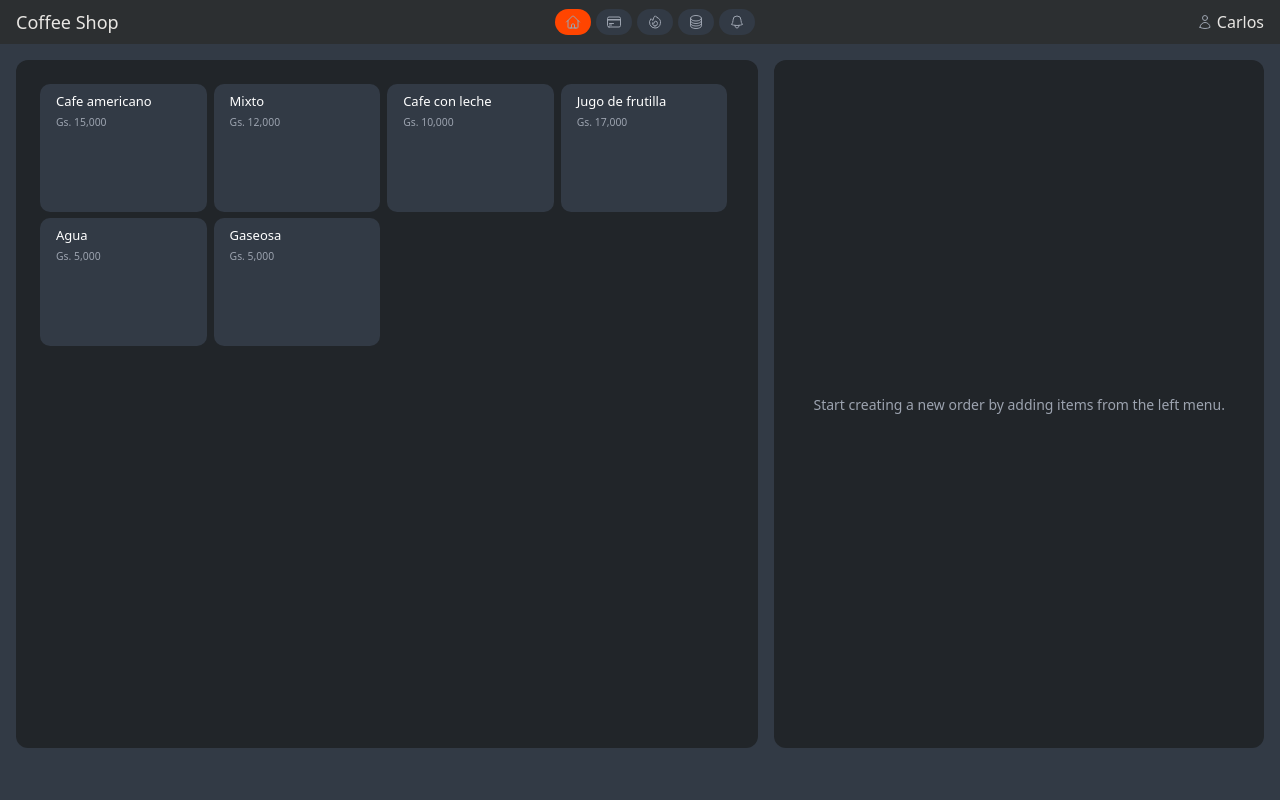
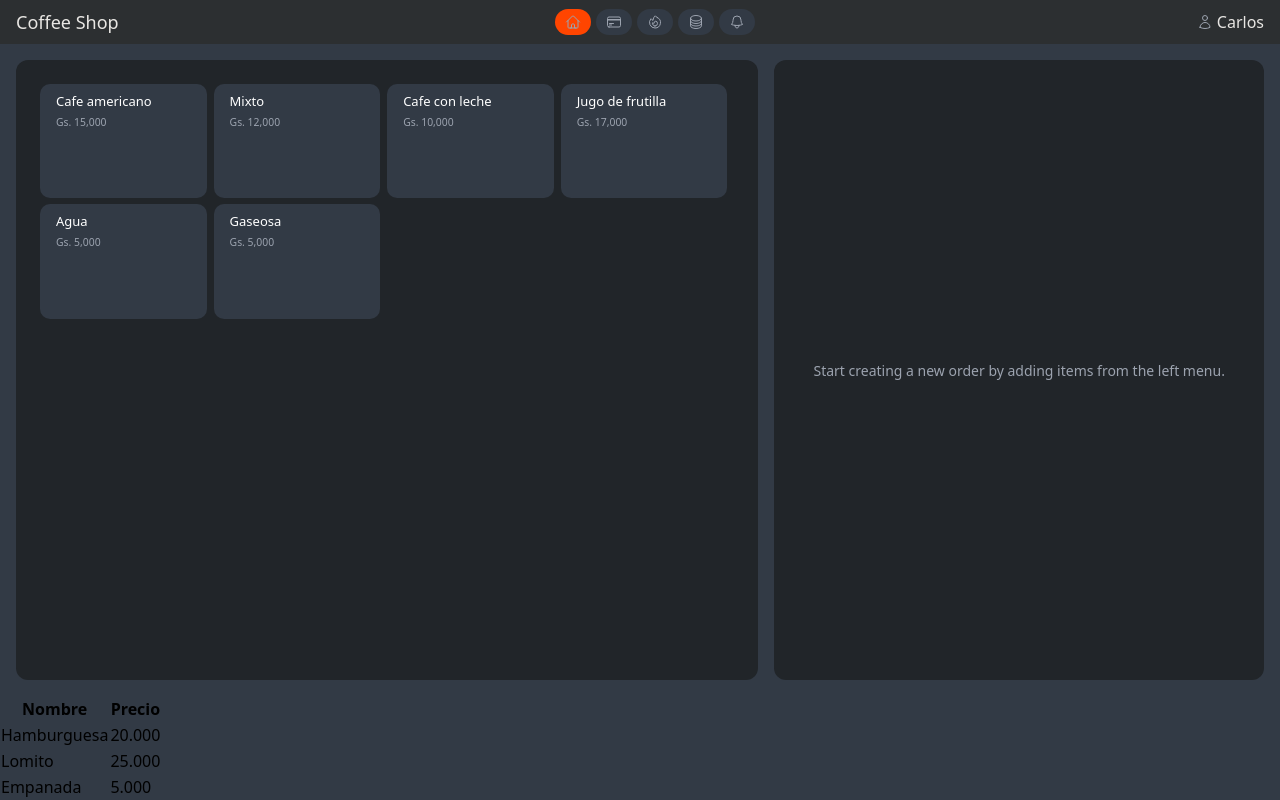
Before and after one commit to swnat/bootcamp-mitic, a React (Create React App) app: page /administrador/producto in a window 1280 px wide. Built offline with nearby package versions, Linux system fonts and the light colour scheme.

Commit message:
Crear paginas de administrador

```diff
--- a/package.json
+++ b/package.json
@@ -9,6 +9,7 @@
     "@testing-library/user-event": "^13.5.0",
     "react": "^18.2.0",
     "react-dom": "^18.2.0",
+    "react-router-dom": "^6.6.1",
     "react-scripts": "5.0.1",
     "web-vitals": "^2.1.4"
   },
--- a/src/App.js
+++ b/src/App.js
@@ -1,14 +1,25 @@
-import { useState } from "react"
-import {HomeIcon, FireIcon, BellIcon, CreditCardIcon, UserIcon, CircleStackIcon } from "@heroicons/react/24/outline"
+import { useState } from "react";
+import {
+  HomeIcon,
+  FireIcon,
+  BellIcon,
+  CreditCardIcon,
+  UserIcon,
+  CircleStackIcon,
+} from "@heroicons/react/24/outline";
 
-import Orders from "./components/Orders"
-import "./App.css"
+import "./App.css";
+import { Route, Routes } from "react-router-dom";
+import Orders from "./components/Orders";
+import Administrador from "./pages/administrador";
+import Usuarios from "./pages/usuarios";
+import Productos from "./pages/productos";
 
 function App() {
-  const [orders, setOrders] = useState([])
+  const [orders, setOrders] = useState([]);
 
   function addOrder(order) {
-    setOrders(prevState => [...prevState, order])
+    setOrders((prevState) => [...prevState, order]);
   }
 
   return (
@@ -37,17 +48,20 @@ function App() {
         </div>
 
         <div className="flex items-center gap-1">
-            <UserIcon className="text-gray h-4 w-4" />
-          <span>
-          Carlos
-          </span>
+          <UserIcon className="text-gray h-4 w-4" />
+          <span>Carlos</span>
         </div>
       </nav>
       <div className="h-[90%] p-2 grow-1">
         <Orders handleAddOrder={addOrder} />
       </div>
+      <Routes>
+        <Route path="/administrador" element={<Administrador />} />
+        <Route path="/administrador/usuario" element={<Usuarios />} />
+        <Route path="/administrador/producto" element={<Productos />} />
+      </Routes>
     </main>
-  )
+  );
 }
 
-export default App
+export default App;
--- a/src/index.js
+++ b/src/index.js
@@ -3,12 +3,13 @@ import ReactDOM from 'react-dom/client';
 import './index.css';
 import App from './App';
 import reportWebVitals from './reportWebVitals';
+import {BrowserRouter} from "react-router-dom";
 
 const root = ReactDOM.createRoot(document.getElementById('root'));
 root.render(
-  <React.StrictMode>
-    <App />
-  </React.StrictMode>
+    <BrowserRouter>
+        <App/>
+    </BrowserRouter>
 );
 
 // If you want to start measuring performance in your app, pass a function
--- /dev/null
+++ b/src/pages/administrador.js
@@ -0,0 +1,20 @@
+import React from 'react';
+import {Link} from "react-router-dom";
+
+const Administrador = props => {
+    return (
+        <>
+            <div className="d-grid gap-2">
+                <Link className="btn btn-primary" type="button" to={'/administrador/usuario'}>
+                    Usuarios
+                </Link>
+                <Link className="btn btn-success" type="button" to={'/administrador/producto'}>
+                    Productos
+                </Link>
+            </div>
+        </>
+    );
+};
+
+
+export default Administrador;
--- /dev/null
+++ b/src/pages/productos.js
@@ -0,0 +1,45 @@
+import React from 'react';
+import PropTypes from 'prop-types';
+
+const Productos = props => {
+    const productos = [
+        {nombre: 'Hamburguesa', precio: '20.000'},
+        {nombre: 'Lomito', precio: '25.000'},
+        {nombre: 'Empanada', precio: '5.000'},
+    ];
+
+    return (
+        <div className="row">
+            <div className="col-12">
+                <table className="table">
+                    <thead>
+                    <tr>
+                        <th scope="col-6">Nombre</th>
+                        <th scope="col-3">Precio</th>
+                        <th scope="col-3"></th>
+                    </tr>
+                    </thead>
+                    <tbody>
+                    {productos.map((producto, index) =>
+                        <tr>
+                            <td>{producto.nombre}</td>
+                            <td>{producto.precio}</td>
+                            <td>
+                                <button type="submit" className="btn btn-primary me-1">
+                                    <span className="bi bi-pencil-square"></span>
+                                </button>
+                                <button type="submit" className="btn btn-secondary">
+                                    <span className="bi bi-trash"></span>
+                                </button>
+                            </td>
+                        </tr>
+                    )}
+                    </tbody>
+                </table>
+            </div>
+        </div>
+    );
+};
+
+
+export default Productos;
--- /dev/null
+++ b/src/pages/usuarios.js
@@ -0,0 +1,13 @@
+import React from 'react';
+import PropTypes from 'prop-types';
+
+const Usuarios = props => {
+    return (
+        <div>
+            <h1>Usuarios</h1>
+        </div>
+    );
+};
+
+
+export default Usuarios;
```
